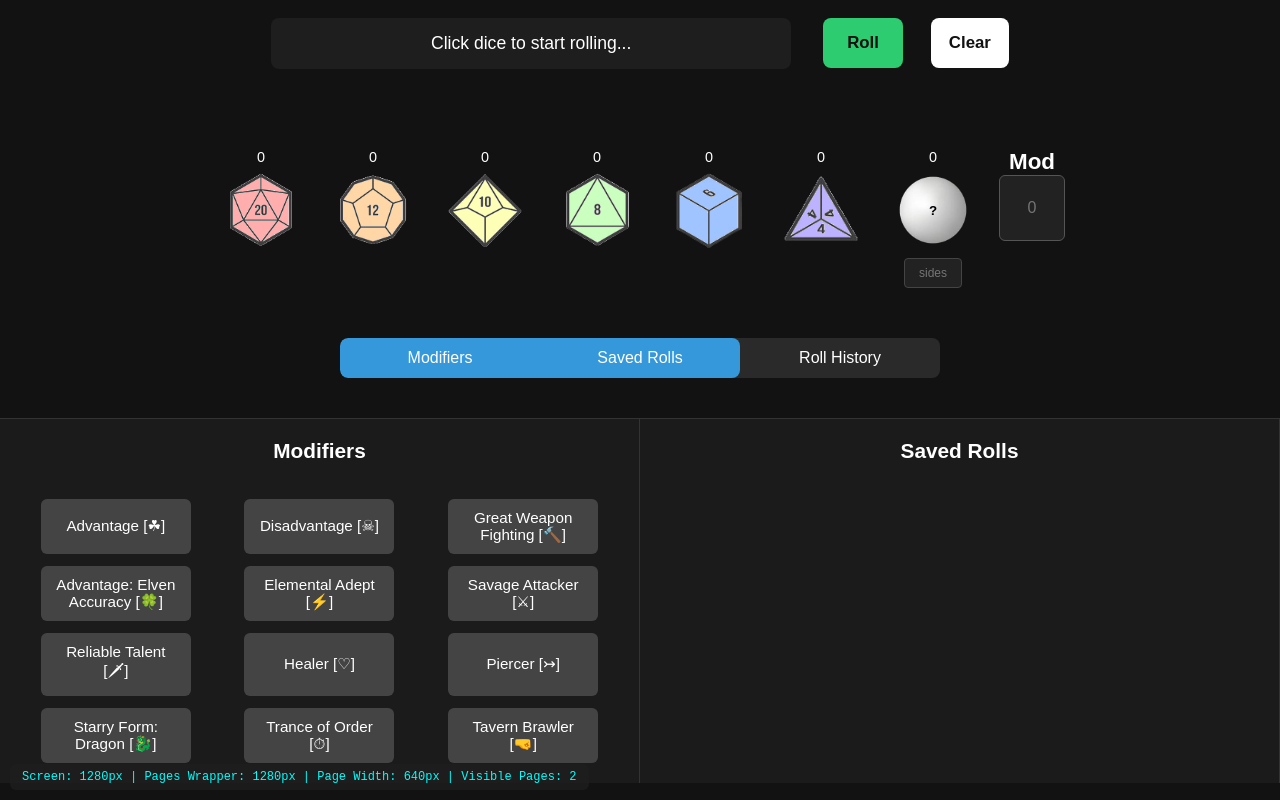
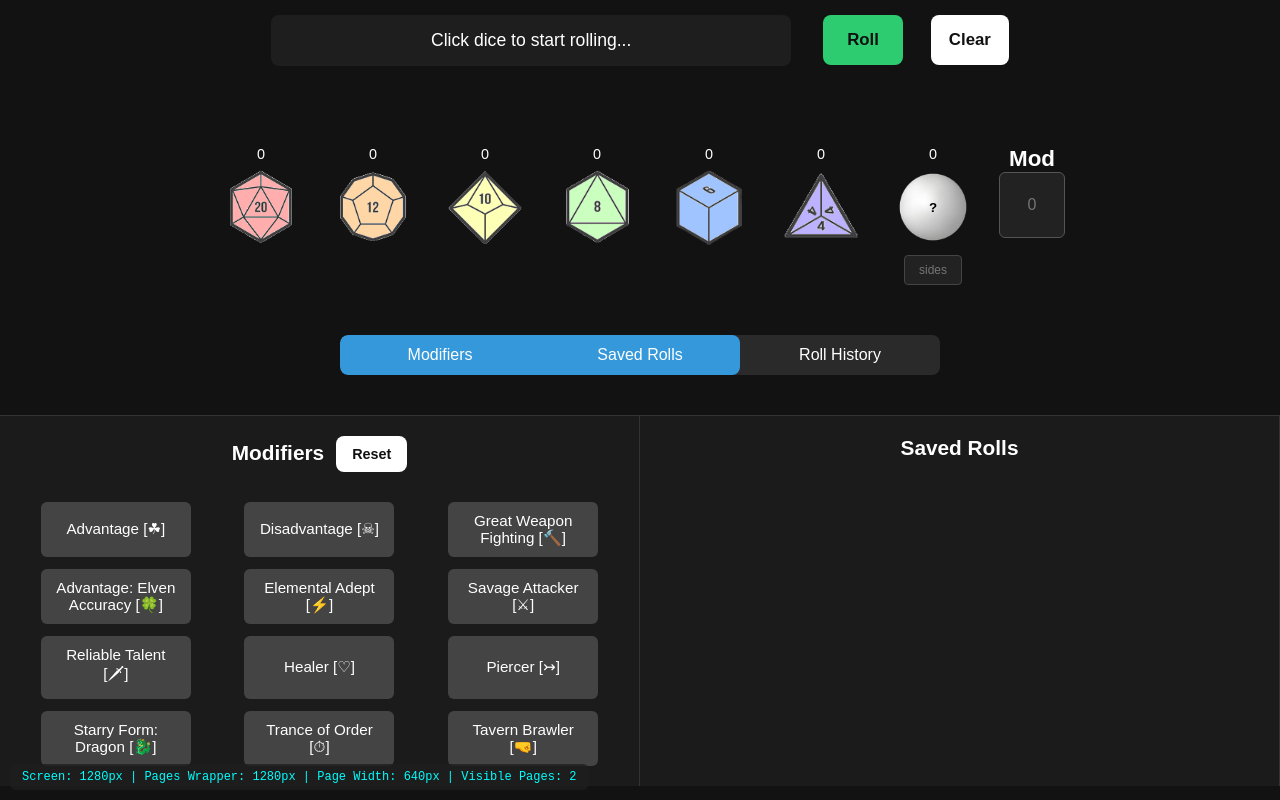
Before and after one commit to j4yu22/dndThings, a plain HTML site: page roller/roller.html in a window 1280 px wide. Drawn offline with Linux system fonts and the light colour scheme.

Commit message:
NOW the ui is finally done

```diff
--- a/roller/roller.css
+++ b/roller/roller.css
@@ -368,3 +368,33 @@ body {
 #clearButton:hover {
     background-color: #e0e0e0;
 }
+
+.modifiers-header {
+    display: flex;
+    align-items: center;
+    justify-content: flex-start;
+    gap: 12px;
+    margin-bottom: 10px;
+}
+
+.reset-button {
+    background-color: #ffffff;
+    color: #111;
+    font-weight: bold;
+    border: none;
+    padding: 10px 16px;
+    border-radius: 8px;
+    font-size: 0.9em;
+    cursor: pointer;
+    transition: background-color 0.2s ease;
+}
+
+.reset-button:hover {
+    background-color: #dddddd;
+}
+
+.modifiers-header h2 {
+    margin: 0;
+    line-height: 1; /* Ensures it aligns with button */
+    font-size: 1.3em;
+}
--- a/roller/roller.html
+++ b/roller/roller.html
@@ -62,7 +62,10 @@
         </div>
         <div class="pages-wrapper">
             <div class="page" id="modifiers-page">
-                <h2>Modifiers</h2>
+                <div class="modifiers-header">
+                    <h2>Modifiers</h2>
+                    <button id="resetModifiersButton" class="reset-button">Reset</button>
+                </div>
                 <div class="modifiers-grid" id="modifiersGrid">
                     <button class="modifier-button" data-mod="Advantage">Advantage [☘]</button>
                     <button class="modifier-button" data-mod="Disadvantage">Disadvantage [☠]</button>
--- a/roller/roller.js
+++ b/roller/roller.js
@@ -431,3 +431,13 @@ diceTypes.concat("custom").forEach(die => {
         }
     });
 });
+
+const resetModifiersButton = document.getElementById("resetModifiersButton");
+
+resetModifiersButton.addEventListener("click", () => {
+    activeModifiers.clear();
+    document.querySelectorAll(".modifier-button").forEach(btn => {
+        btn.classList.remove("active");
+    });
+    updateInputBox();
+});
```
